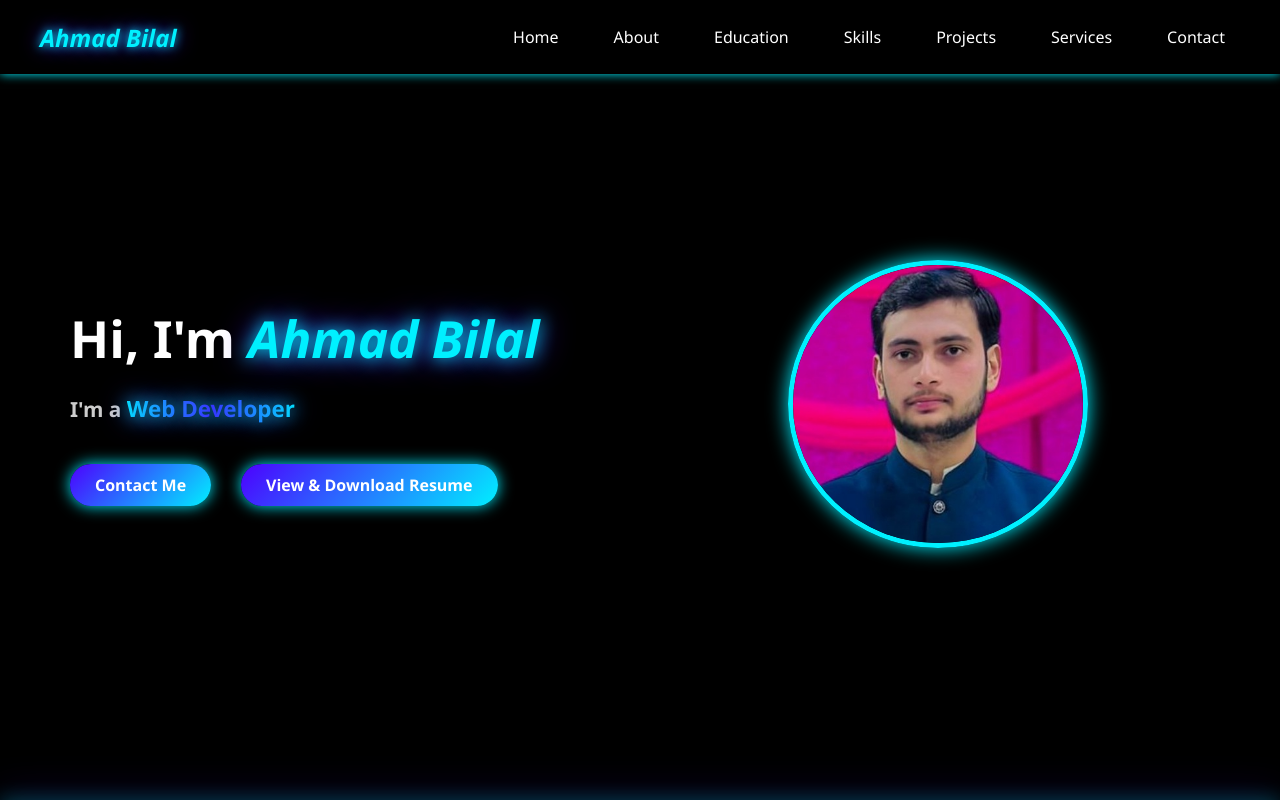
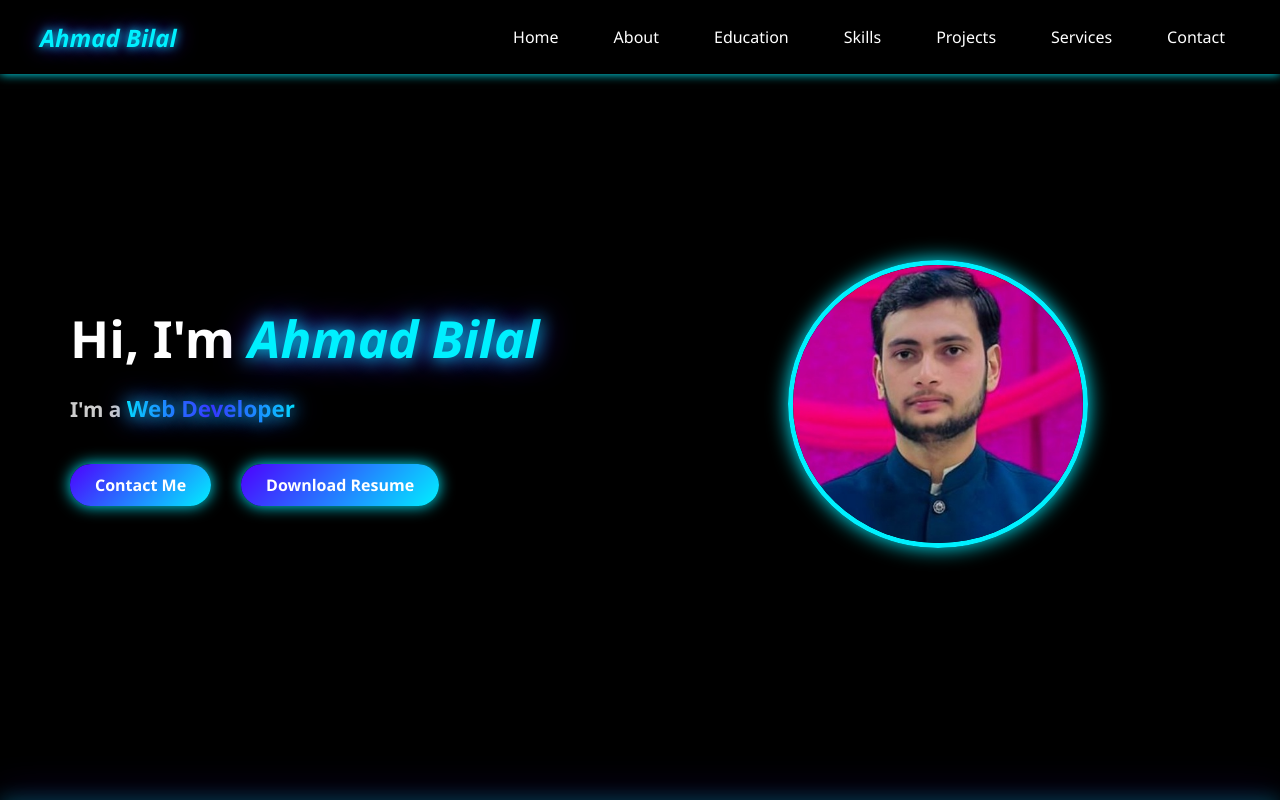
Before and after one commit to ahmadbilal-kh/portfolio, a React (Create React App) app: page / in a window 1280 px wide. Shown: the top 800 px of the page. Built offline with nearby package versions, Linux system fonts and the light colour scheme.

Commit message:
update cv with correct job details

```diff
--- a/src/components/Hero.js
+++ b/src/components/Hero.js
@@ -5,8 +5,9 @@
   const roles = [
     "Software Engineer",
     "Web Developer",
-    "App Developer",
-    "UI/UX Designer",
+    "Graphic Designer",
+    "Virtual Assistance",
+    "Data Entry Specialist"
   ];
   const [index, setIndex] = useState(0);
   const [subIndex, setSubIndex] = useState(0);
@@ -74,12 +75,12 @@
               Contact Me
             </a>
             <a
-              href="https://drive.google.com/file/d/1upL9wi1LRHzpfhKVrirX3MsNpnjTxuFn/view?usp=sharing"
+              href="https://drive.google.com/file/d/1Vl1KPWErmAqtkjEkUJ3adutd_v3Qgm4n/view?usp=sharing"
               target="_blank"
               rel="noopener noreferrer"
               className="btn view-btn btn-resume project-btn"
             >
-              View & Download Resume
+              Download Resume
             </a>
           </div>
         </div>
```
